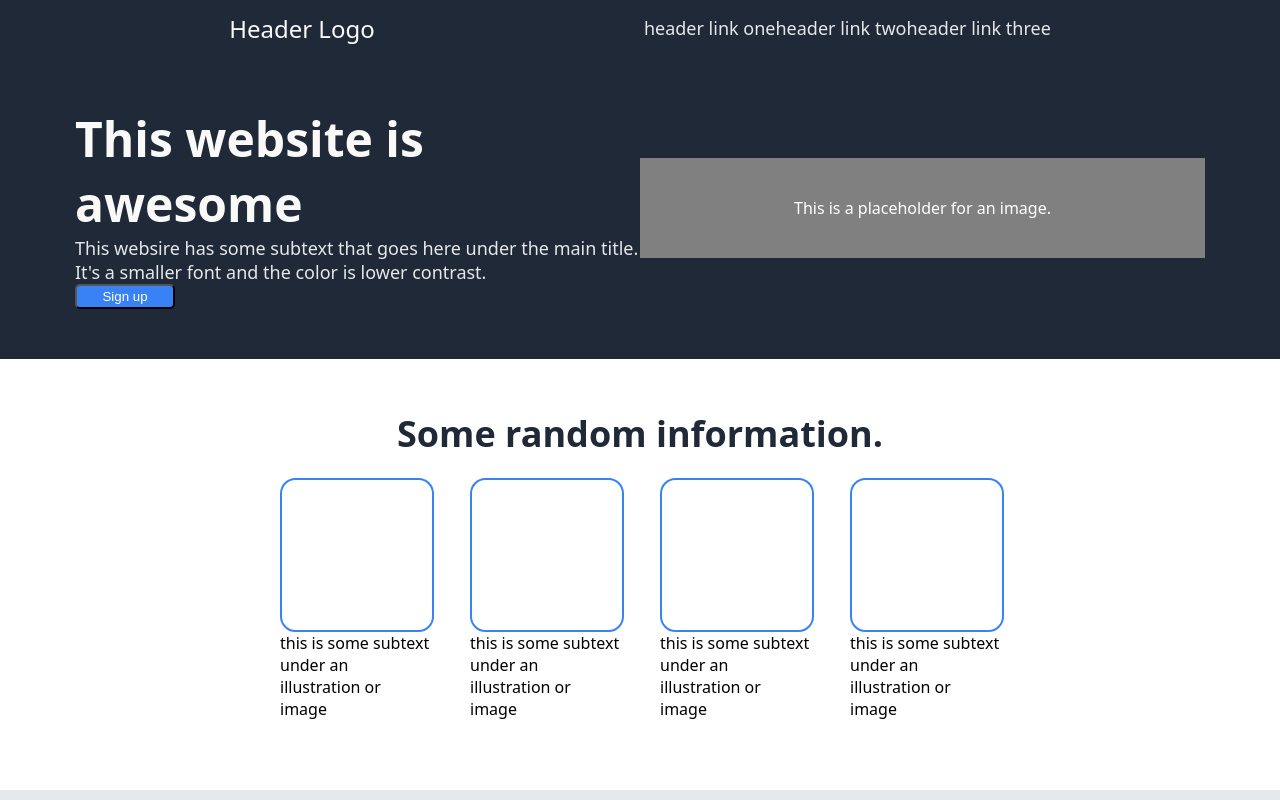
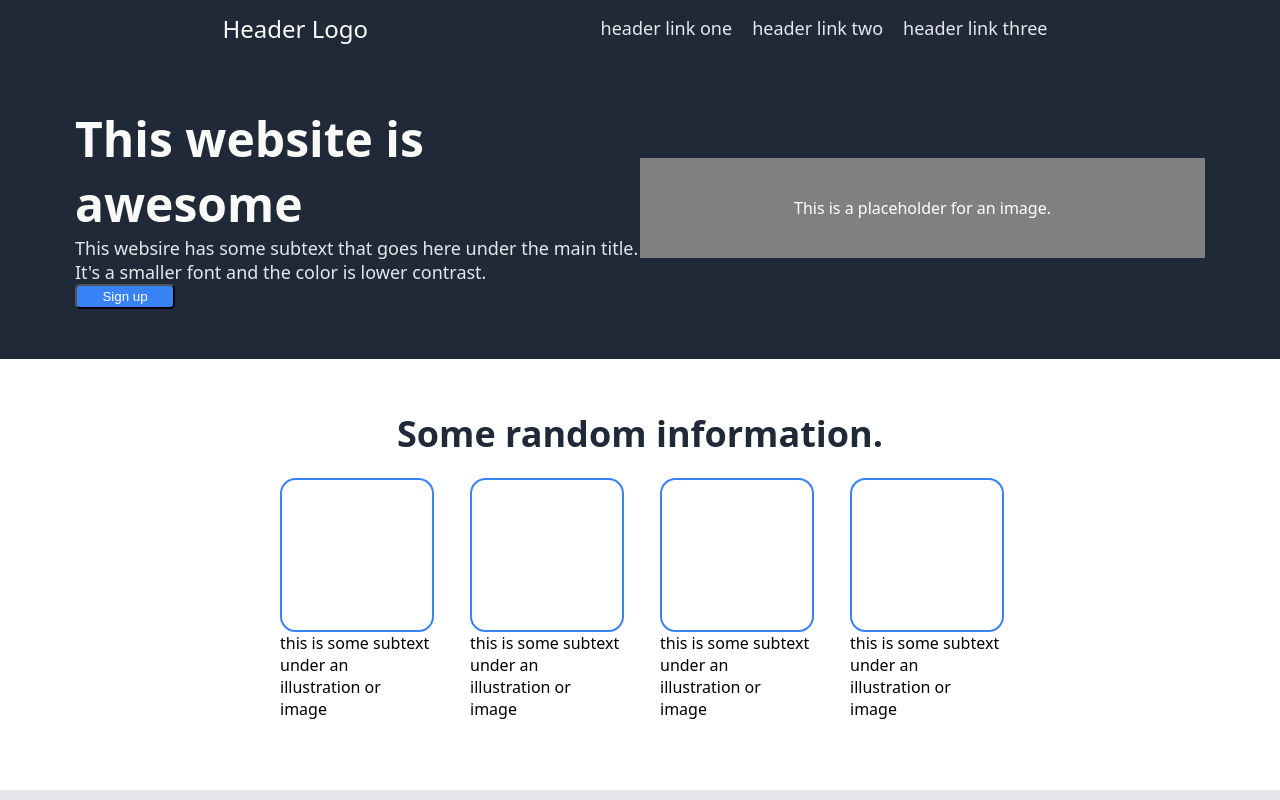
Before and after one commit to MarkLewisII/odin-landing-page, a plain HTML site: page index.html in a window 1280 px wide. Shown: the top 800 px of the page. Drawn offline with Linux system fonts and the light colour scheme.

Commit message:
Add spaces between nav items

```diff
--- a/style.css
+++ b/style.css
@@ -9,13 +9,18 @@
 
 ul {
     list-style-type: none;
+    padding: 0;
+
     display: flex;
     justify-content: space-between;
 }
 
+li {
+    padding: 0 10px;
+}
+
 a {
     text-decoration: none;
-    ;
 }
 
 button {
@@ -42,6 +47,12 @@
     color: #f9faf8;
     font-size: 24px;
 }
+
+/* .nav {
+    display: flex;
+    flex-direction: row;
+    justify-content: space-between;
+} */
 
 .info {
     display: flex;
```
